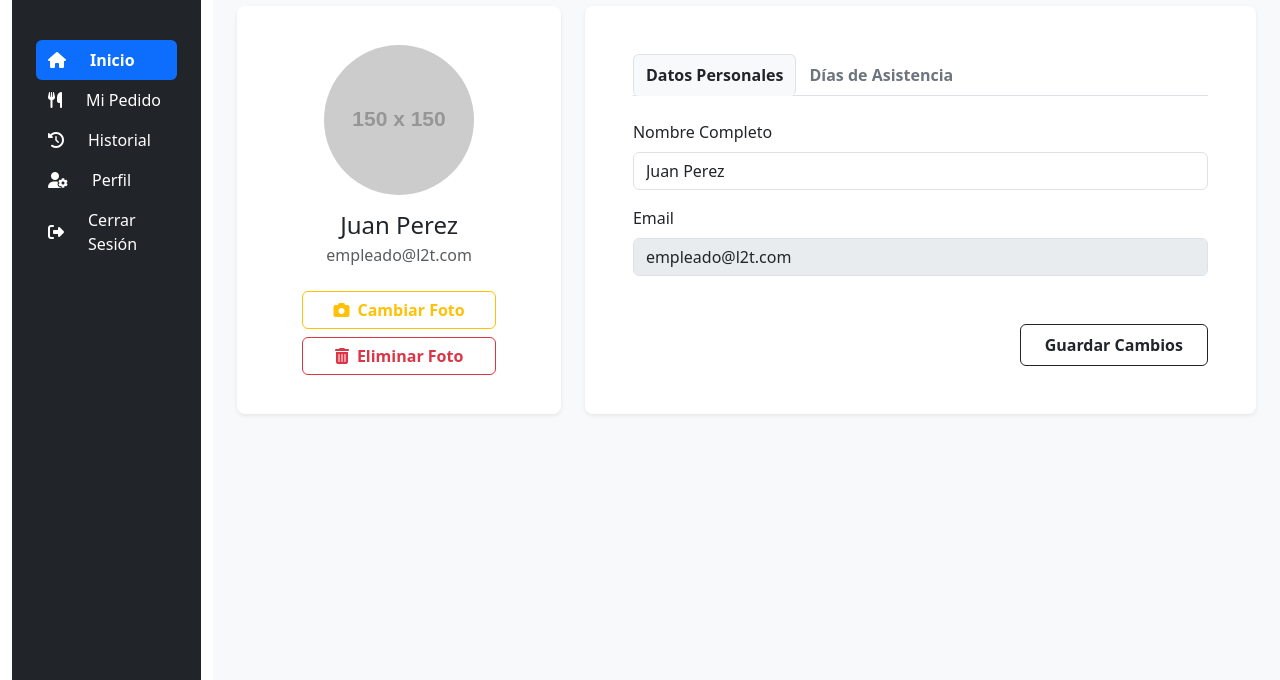
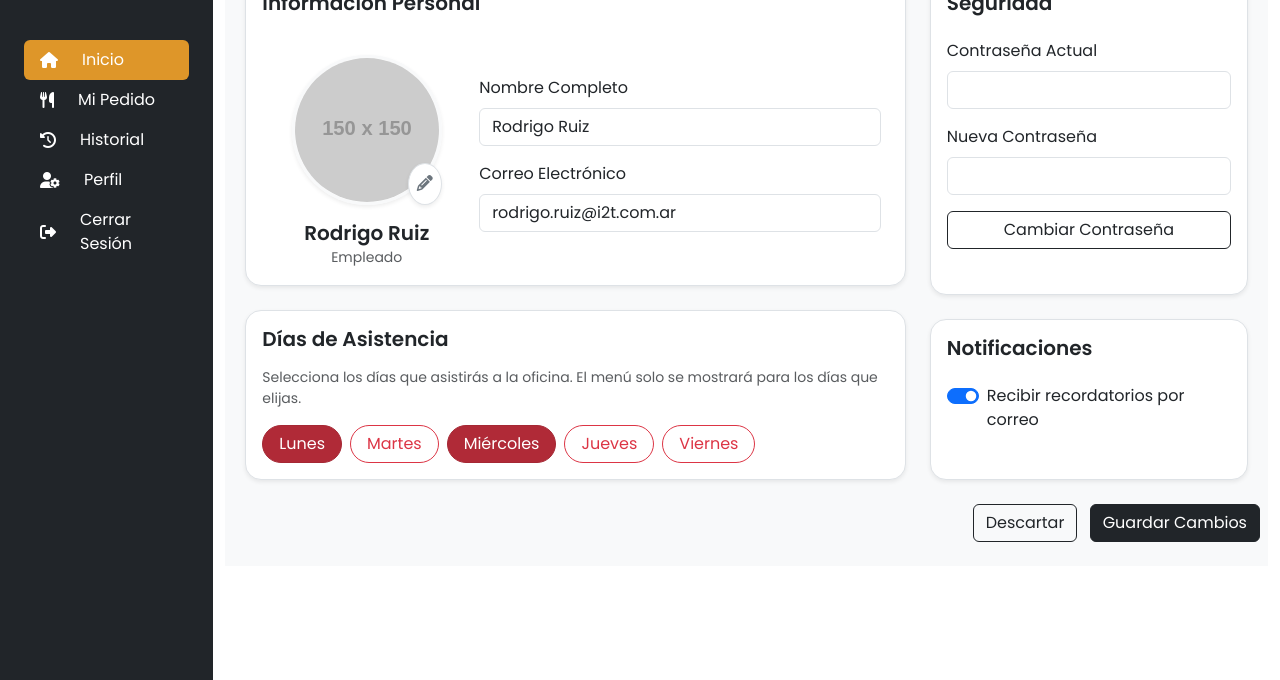
Before and after one commit to rjruiz-dev/i2tLunch, a plain HTML site: page src/views/employee/profile.html in a window 1280 px wide. Shown: the part 120-800 px from the top of the page. Drawn offline with nearby package versions, Linux system fonts and the light colour scheme; placeholder pictures from the web are drawn by us.

Commit message:
perfil del empleado

```diff
--- a/src/views/employee/profile.html
+++ b/src/views/employee/profile.html
@@ -3,194 +3,243 @@
 <head>
     <meta charset="UTF-8" />
     <meta name="viewport" content="width=device-width, initial-scale=1.0" />
+    <title>Lunch Time</title>
+
+    <!-- Bootstrap CSS -->
     <link href="https://cdn.jsdelivr.net/npm/bootstrap@5.3.3/dist/css/bootstrap.min.css" rel="stylesheet" />
-    <link rel="stylesheet" href="https://cdnjs.cloudflare.com/ajax/libs/font-awesome/6.5.0/css/all.min.css">
-    <title>Mi Perfil - Lunch Time</title>
-    <style>
-        /* Estilos generales del dashboard  */
-        /* body {
-            background-color: #f8f9fa;  bg-body-tertiary
-        } */
-        .nav-link {
-            transition: background-color 0.2s ease-in-out, color 0.2s ease-in-out;
-            border-radius: 0.375rem;
-            padding: 0.5rem 0.75rem;
-        }
+    <!-- Font Awesome -->
+    <link rel="stylesheet" href="https://cdnjs.cloudflare.com/ajax/libs/font-awesome/6.5.2/css/all.min.css" />
+    <!-- Google Fonts -->
+    <link href="https://fonts.googleapis.com/css2?family=Poppins:wght@300;400;500;600;700&display=swap" rel="stylesheet" />
+    <!-- Estilos personalizados -->
+    <link rel="stylesheet" href="/src/css/main.css"/>
+    <link rel="stylesheet" href="/src/css/sidebar.css"/>
 
-        .nav-link:hover {
-            background-color: #fff3cd;
-            color: #212529 !important;
-        }
-
-        .nav-link.active {
-            background-color: #ffeeba;
-            font-weight: 600;
-        }
-
-        /* Estilos para el nuevo diseño de perfil */
-        .profile-avatar-wrapper {
-            position: relative;
-            width: 150px;
-            height: 150px;
-            margin: 0 auto;
-        }
-        .profile-avatar {
-            width: 100%;
-            height: 100%;
-            object-fit: cover;
-        }
-        .form-control:disabled, .form-control[readonly] {
-            background-color: #e9ecef;
-            opacity: 1;
-        }
-        .card {
-            border: none;
-        }
-        .nav-tabs .nav-link {
-            color: #6c757d;
-        }
-        .nav-tabs .nav-link.active {
-            color: #212529;
-            background-color: #f8f9fa;
-            border-bottom-color: #f8f9fa;
-            font-weight: 600;
-        }
-    </style>
 </head>
 <body>
     <div class="container-fluid">
         <div class="row">
-            <!-- Botón para mostrar sidebar en móviles -->
-            <button class="btn btn-warning d-md-none m-3" type="button" data-bs-toggle="offcanvas" data-bs-target="#sidebarMenu">
-                <i class="fas fa-bars"></i>
-            </button>
+            <div class="col-lg-2 col-md-3 d-none d-md-block" id="sidebar-container"></div>
 
-            <!-- SIDEBAR INJECT -->
-            <div id="sidebar-placeholder" class="col-md-2"></div>
+            <!-- <main class="col-lg-10 col-md-9">
+                <div class="px-2 py-4 bg-light">
+                    <h2 class="mb-4">Configuración del Perfil</h2>
+                    <div class="row">
 
-            <!-- Contenido Principal -->
-            <main class="col-md-10 ms-sm-auto px-md-4 py-4 bg-body-tertiary">
+                        <div class="col-lg-8 bg-white p-4 mb-4 shadow-sm border rounded">
+                            <div class="profile-card mb-4">
+                                <h5 class="mb-4">Información Personal</h5>
+                                <div class="row">
+                                    <div class="col-md-4 text-center">
+                                        <div class="avatar-upload">
+                                            <div class="avatar-edit">
+                                                <input type='file' id="imageUpload" accept=".png, .jpg, .jpeg" />
+                                                <label for="imageUpload"><i class="fas fa-pencil-alt"></i></label>
+                                            </div>
+                                            <div class="avatar-preview">
+                                                 <img id="imagePreview" src="https://placehold.co/150x150/EBF5FF/0d6efd?text=Jack" alt="Avatar">
+                                            </div>
+                                        </div>
+                                        <h5 class="mt-3">Jack Gibbs</h5>
+                                        <p class="text-muted">Empleado</p>
+                                    </div>
+                                    <div class="col-md-8">
+                                        <form>
+                                            <div class="mb-3">
+                                                <label for="fullName" class="form-label">Nombre Completo</label>
+                                                <input type="text" class="form-control" id="fullName" value="Jack Gibbs">
+                                            </div>
+                                            <div class="mb-3">
+                                                <label for="email" class="form-label">Correo Electrónico</label>
+                                                <input type="email" class="form-control" id="email" value="jack.gibbs@i2t.com.ar">
+                                            </div>
+                                        </form>
+                                    </div>
+                                </div>
+                            </div>
 
-                <!-- NAVBAR INJECT -->
-                <div id="navbar-placeholder"></div>
+                            <div class="profile-card">
+                                <h5 class="mb-4">Días de Asistencia</h5>
+                                <p class="text-muted">Selecciona los días que asistirás a la oficina. El menú solo se mostrará para los días que elijas.</p>
+                                <div class="attendance-days">
+                                    <div class="day-toggle">
+                                        <input type="checkbox" id="lunes" checked>
+                                        <label for="lunes">Lunes</label>
+                                    </div>
+                                    <div class="day-toggle">
+                                        <input type="checkbox" id="martes">
+                                        <label for="martes">Martes</label>
+                                    </div>
+                                    <div class="day-toggle">
+                                        <input type="checkbox" id="miercoles" checked>
+                                        <label for="miercoles">Miércoles</label>
+                                    </div>
+                                    <div class="day-toggle">
+                                        <input type="checkbox" id="jueves">
+                                        <label for="jueves">Jueves</label>
+                                    </div>
+                                    <div class="day-toggle">
+                                        <input type="checkbox" id="viernes">
+                                        <label for="viernes">Viernes</label>
+                                    </div>
+                                </div>
+                            </div>
+                        </div>
 
-                <!-- INICIO DEL CONTENIDO DE LA PÁGINA DE PERFIL (REDiseñado) -->
-                <div class="row g-4">
-                    <!-- Columna Izquierda: Tarjeta de Perfil -->
-                    <div class="col-12 col-lg-4">
-                        <div class="card shadow-sm rounded-3 h-100">
-                            <div class="card-body text-center d-flex flex-column justify-content-center">
-                                <div class="profile-avatar-wrapper mb-3">
-                                    <img src="https://placehold.co/150x150/000000/FFFFFF?text=JP" alt="Foto de Perfil" class="rounded-circle profile-avatar">
-                                </div>
-                                <h4 class="card-title mb-1">Juan Perez</h4>
-                                <p class="text-muted mb-4">empleado@l2t.com</p>
-                                <div class="d-grid gap-2 col-8 mx-auto">
-                                     <button class="btn btn-outline-warning fw-bold"><i class="fas fa-camera me-2"></i>Cambiar Foto</button>
-                                     <button class="btn btn-outline-danger fw-bold"><i class="fas fa-trash-alt me-2"></i>Eliminar Foto</button>
+                        <div class="col-lg-4">
+                             <div class="settings-card mb-4">
+                                <h5 class="mb-4">Seguridad</h5>
+                                <form>
+                                    <div class="mb-3">
+                                        <label for="currentPassword" class="form-label">Contraseña Actual</label>
+                                        <input type="password" class="form-control" id="currentPassword">
+                                    </div>
+                                    <div class="mb-3">
+                                        <label for="newPassword" class="form-label">Nueva Contraseña</label>
+                                        <input type="password" class="form-control" id="newPassword">
+                                    </div>
+                                     <button type="submit" class="btn btn-secondary w-100">Cambiar Contraseña</button>
+                                </form>
+                            </div>
+                             <div class="settings-card">
+                                <h5 class="mb-4">Notificaciones</h5>
+                                <div class="form-check form-switch">
+                                  <input class="form-check-input" type="checkbox" role="switch" id="emailNotifications" checked>
+                                  <label class="form-check-label" for="emailNotifications">Recibir recordatorios por correo</label>
                                 </div>
                             </div>
                         </div>
                     </div>
 
-                    <!-- Columna Derecha: Formulario de Edición -->
-                    <div class="col-12 col-lg-8">
-                        <div class="card shadow-sm rounded-3">
-                             <div class="card-body p-4 p-md-5">
-                                <!-- Pestañas de Navegación -->
-                                <ul class="nav nav-tabs mb-4" id="myTab" role="tablist">
-                                    <li class="nav-item" role="presentation">
-                                        <button class="nav-link active fw-bold" id="personal-tab" data-bs-toggle="tab" data-bs-target="#personal-tab-pane" type="button" role="tab" aria-controls="personal-tab-pane" aria-selected="true">Datos Personales</button>
-                                    </li>
-                                    <li class="nav-item" role="presentation">
-                                        <button class="nav-link fw-bold" id="asistencia-tab" data-bs-toggle="tab" data-bs-target="#asistencia-tab-pane" type="button" role="tab" aria-controls="asistencia-tab-pane" aria-selected="false">Días de Asistencia</button>
-                                    </li>
-                                </ul>
 
-                                <!-- Contenido de las Pestañas -->
-                                <div class="tab-content" id="myTabContent">
-                                    <!-- Pestaña Datos Personales -->
-                                    <div class="tab-pane fade show active" id="personal-tab-pane" role="tabpanel" aria-labelledby="personal-tab" tabindex="0">
-                                        <form>
-                                            <div class="row g-3">
-                                                <div class="col-12">
-                                                    <label for="fullName" class="form-label">Nombre Completo</label>
-                                                    <input type="text" class="form-control" id="fullName" value="Juan Perez">
-                                                </div>
-                                                <div class="col-12">
-                                                    <label for="email" class="form-label">Email</label>
-                                                    <input type="email" class="form-control" id="email" value="empleado@l2t.com" readonly>
-                                                </div>
-                                            </div>
-                                        </form>
+                    <div class="mt-4 text-end">
+                        <button type="button" class="btn btn-outline-secondary me-2">Descartar</button>
+                        <button type="button" class="btn btn-primary">Guardar Cambios</button>
+                    </div>
+                </div>
+            </main>       -->
+            <main class="col-lg-10 col-md-9">
+                <div class="px-2 py-4 bg-light">
+                    <h2 class="mb-2">Configuración del Perfil</h2>
+
+                    <div class="row g-4 align-items-stretch">
+                        <!-- Información personal y asistencia -->
+                        <div class="col-lg-8 d-flex flex-column">
+                            <!-- Información personal -->
+                            <div class="card bg-white shadow-sm border rounded-4 mb-4">
+                            <div class="card-body">
+                                <h5 class="card-title mb-4 fw-semibold">Información Personal</h5>
+                                <div class="row align-items-center g-3">
+                                <div class="col-md-4 text-center">
+                                    <div class="position-relative d-inline-block">
+                                    <img
+                                        id="imagePreview"
+                                        src="https://placehold.co/150x150/EBF5FF/0d6efd?text=Rodrigo"
+                                        class="rounded-circle border border-3 border-light shadow-sm"
+                                        width="150"
+                                        height="150"
+                                        alt="Avatar"
+                                    />
+                                    <label
+                                        for="imageUpload"
+                                        class="position-absolute bottom-0 end-0 bg-white border rounded-circle p-2 shadow-sm"
+                                        style="cursor: pointer;"
+                                    >
+                                        <i class="fas fa-pencil-alt text-secondary"></i>
+                                    </label>
+                                    <input type="file" id="imageUpload" accept=".png,.jpg,.jpeg" hidden />
                                     </div>
-                                    <!-- Pestaña Días de Asistencia -->
-                                    <div class="tab-pane fade" id="asistencia-tab-pane" role="tabpanel" aria-labelledby="asistencia-tab" tabindex="0">
-                                        <p class="text-muted mb-3">Selecciona los días que asistirás presencialmente a la oficina.</p>
-                                        <div class="d-flex flex-wrap gap-4">
-                                            <div class="form-check fs-5">
-                                                <input class="form-check-input" type="checkbox" id="lunes">
-                                                <label class="form-check-label" for="lunes">Lunes</label>
-                                            </div>
-                                            <div class="form-check fs-5">
-                                                <input class="form-check-input" type="checkbox" id="martes" checked>
-                                                <label class="form-check-label" for="martes">Martes</label>
-                                            </div>
-                                            <div class="form-check fs-5">
-                                                <input class="form-check-input" type="checkbox" id="miercoles" checked>
-                                                <label class="form-check-label" for="miercoles">Miércoles</label>
-                                            </div>
-                                            <div class="form-check fs-5">
-                                                <input class="form-check-input" type="checkbox" id="jueves">
-                                                <label class="form-check-label" for="jueves">Jueves</label>
-                                            </div>
-                                            <div class="form-check fs-5">
-                                                <input class="form-check-input" type="checkbox" id="viernes">
-                                                <label class="form-check-label" for="viernes">Viernes</label>
-                                            </div>
+                                    <h5 class="mt-3 mb-0 fw-semibold">Rodrigo Ruiz</h5>
+                                    <small class="text-muted">Empleado</small>
+                                </div>
+                                <div class="col-md-8">
+                                    <form>
+                                    <div class="mb-3">
+                                        <label for="fullName" class="form-label">Nombre Completo</label>
+                                        <input type="text" class="form-control" id="fullName" value="Rodrigo Ruiz" />
+                                    </div>
+                                    <div class="mb-3">
+                                        <label for="email" class="form-label">Correo Electrónico</label>
+                                        <input
+                                        type="email"
+                                        class="form-control"
+                                        id="email"
+                                        value="rodrigo.ruiz@i2t.com.ar"
+                                        />
+                                    </div>
+                                    </form>
+                                </div>
+                                </div>
+                            </div>
+                            </div>
+
+                            <!-- Días de asistencia -->
+                            <div class="card bg-white shadow-sm border rounded-4 flex-grow-1">
+                                <div class="card-body">
+                                    <h5 class="card-title mb-3 fw-semibold">Días de Asistencia</h5>
+                                    <p class="text-muted small mb-3">
+                                    Selecciona los días que asistirás a la oficina. El menú solo se mostrará para los días
+                                    que elijas.
+                                    </p>
+
+                                    <div class="d-flex flex-wrap gap-2">
+                                        <div class="d-flex flex-wrap gap-2">
+                                            <button type="button" class="btn btn-danger active rounded-pill px-3">Lunes</button>
+                                            <button type="button" class="btn btn-outline-danger rounded-pill px-3">Martes</button>
+                                            <button type="button" class="btn btn-danger active rounded-pill px-3">Miércoles</button>
+                                            <button type="button" class="btn btn-outline-danger rounded-pill px-3">Jueves</button>
+                                            <button type="button" class="btn btn-outline-danger rounded-pill px-3">Viernes</button>
                                         </div>
                                     </div>
                                 </div>
+                            </div>
+                        </div>
 
-                                <!-- Botón de Guardar -->
-                                <div class="d-flex justify-content-end mt-5">
-                                    <button type="submit" class="btn btn-outline-dark fw-bold px-4 py-2">Guardar Cambios</button>
+                    <!-- Seguridad y notificaciones -->
+                    <div class="col-lg-4 d-flex flex-column">
+                        <div class="card bg-white shadow-sm border rounded-4 mb-4 flex-grow-1">
+                            <div class="card-body">
+                                <h5 class="card-title mb-4 fw-semibold">Seguridad</h5>
+                                <form>
+                                <div class="mb-3">
+                                    <label for="currentPassword" class="form-label">Contraseña Actual</label>
+                                    <input type="password" class="form-control" id="currentPassword" />
                                 </div>
-                             </div>
+                                <div class="mb-3">
+                                    <label for="newPassword" class="form-label">Nueva Contraseña</label>
+                                    <input type="password" class="form-control" id="newPassword" />
+                                </div>
+                                <button type="submit" class="btn btn-outline-dark w-100">Cambiar Contraseña</button>
+                                </form>
+                            </div>
+                        </div>
+
+                        <div class="card bg-white shadow-sm border rounded-4 flex-grow-1">
+                        <div class="card-body">
+                            <h5 class="card-title mb-4 fw-semibold">Notificaciones</h5>
+                            <div class="form-check form-switch">
+                            <input class="form-check-input" type="checkbox" id="emailNotifications" checked />
+                            <label class="form-check-label" for="emailNotifications"
+                                >Recibir recordatorios por correo</label
+                            >
+                            </div>
+                        </div>
                         </div>
                     </div>
+                    </div>
+
+                    <!-- Botones -->
+                    <div class="mt-4 text-end">
+                    <button type="button" class="btn btn-outline-dark me-2">Descartar</button>
+                    <button type="button" class="btn btn-dark">Guardar Cambios</button>
+                    </div>
                 </div>
-                <!-- FIN DEL CONTENIDO DE LA PÁGINA DE PERFIL -->
             </main>
         </div>
     </div>
+
     <script src="https://cdn.jsdelivr.net/npm/bootstrap@5.3.3/dist/js/bootstrap.bundle.min.js"></script>
-    <script>
-        document.addEventListener('DOMContentLoaded', function () {
-            // Carga del sidebar y navbar
-            Promise.all([
-                fetch('/src/views/layout/sidebar.html')
-                    .then(res => res.text())
-                    .then(html => {
-                        document.getElementById('sidebar-placeholder').innerHTML = html;
-                    }),
-                fetch('/src/views/layout/navbar.html')
-                    .then(res => res.text())
-                    .then(html => {
-                        document.getElementById('navbar-placeholder').innerHTML = html;
-                    })
-            ]).then(() => {
-                // Puedes poner aquí eventos después de cargar el navbar/sidebar
-
-                // Activar pestaña automáticamente si hay hash en la URL
-                const hash = window.location.hash;
-                if (hash === '#asistencia') {
-                    const asistenciaTab = document.querySelector('#asistencia-tab');
-                    const tab = new bootstrap.Tab(asistenciaTab);
-                    tab.show();
-                }
-            });
-        });
-    </script>
+    <!-- Script personalizado -->
+    <script src="/src/js/main.js"></script>
 </body>
 </html>
--- a/src/views/layout/sidebar.html
+++ b/src/views/layout/sidebar.html
@@ -77,7 +77,7 @@
       </a>
     </li>
     <li class="nav-item">
-      <a class="nav-link text-white d-flex align-items-center gap-3" href="#">
+      <a class="nav-link text-white d-flex align-items-center gap-3" href="/src/views/employee/profile.html">
         <i class="fas fa-user-cog me-2"></i> Perfil
       </a>
     </li>
```
Also changed, not shown: src/js/profile/profile.js (added, +13 -0 lines), src/views/employee/perfil.html (added, +321 -0 lines).
